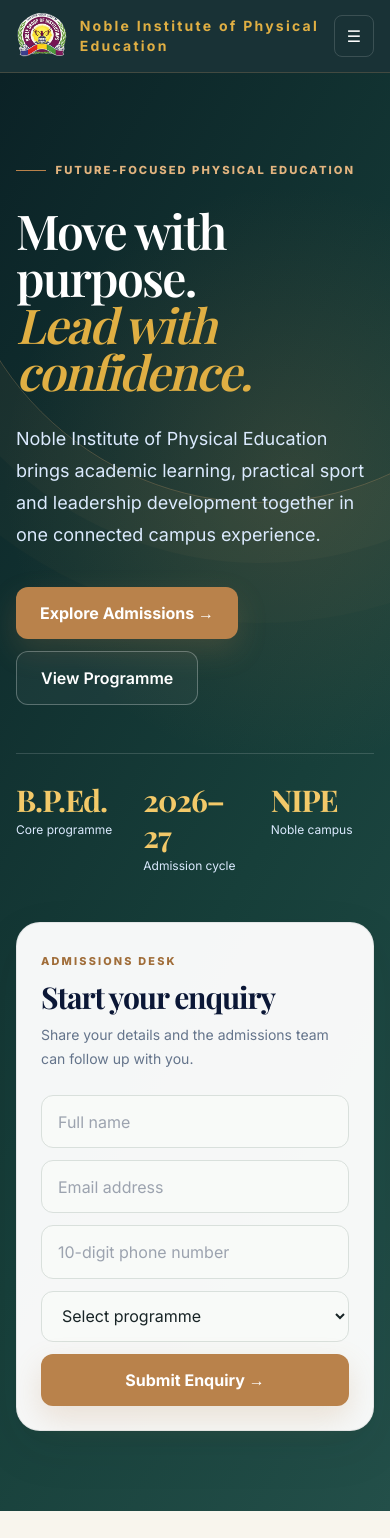
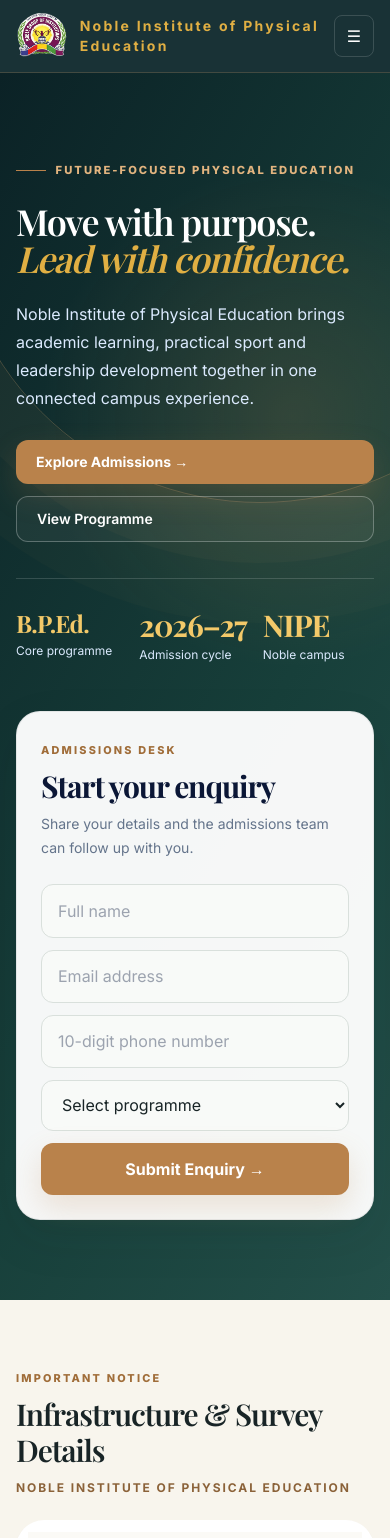
Before and after one commit to realethancool/NIPE, a Next.js app: page / in a window 390 px wide. Shown: the top 1538 px of the page. Built offline with nearby package versions, Linux system fonts and the light colour scheme; a web font is replaced by a local one.

Commit message:
Improve NIPE mobile typography and responsive notice

```diff
--- a/src/app/page.tsx
+++ b/src/app/page.tsx
@@ -52,7 +52,7 @@
         </nav>
         <div className="hidden items-center gap-2 lg:flex">
           <Link href="/student/login" className="rounded-lg border border-[#e0af43] px-4 py-2 text-sm font-semibold text-[#f3c969] hover:bg-[#e0af43] hover:text-[#0b1736]">Student Login</Link>
-          <Link href="/admissions" className="rounded-lg bg-[#e0af43] px-5 py-2 text-sm font-bold text-[#0b1736] hover:bg-[#f3c969]">Apply Now →</Link>
+          <span className="cursor-default rounded-lg bg-[#e0af43] px-5 py-2 text-sm font-bold text-[#0b1736]">Apply Now →</span>
         </div>
         <button className="nipe-mobile rounded-lg border border-white/15 px-3 py-2 text-white" onClick={()=>setOpen(!open)} aria-label="Open menu">{open?'✕':'☰'}</button>
       </div>
@@ -68,14 +68,14 @@
       <div className="relative z-10 mx-auto grid max-w-7xl gap-12 px-4 py-20 md:px-8 md:py-28 lg:grid-cols-[1.15fr_.85fr] lg:items-center">
         <div className="max-w-3xl text-white">
           <span className="nipe-kicker">Future-focused physical education</span>
-          <h1 className="nipe-title mt-7 text-5xl font-semibold leading-[.98] md:text-7xl">Move with purpose.<br/><span className="text-[#e0af43] italic">Lead with confidence.</span></h1>
-          <p className="mt-7 max-w-2xl text-lg leading-8 text-blue-100">Noble Institute of Physical Education brings academic learning, practical sport and leadership development together in one connected campus experience.</p>
-          <div className="mt-9 flex flex-wrap gap-3">
-            <span className="nipe-btn-primary rounded-xl px-6 py-3.5 font-bold">Explore Admissions →</span>
-            <span className="nipe-btn-ghost rounded-xl px-6 py-3.5 font-semibold">View Programme</span>
+          <h1 className="nipe-title mt-6 text-4xl font-semibold leading-[1.02] sm:text-5xl md:mt-7 md:text-7xl">Move with purpose.<br/><span className="text-[#e0af43] italic">Lead with confidence.</span></h1>
+          <p className="mt-6 max-w-2xl text-base leading-7 text-blue-100 sm:text-lg md:mt-7 md:leading-8">Noble Institute of Physical Education brings academic learning, practical sport and leadership development together in one connected campus experience.</p>
+          <div className="mt-7 flex flex-col gap-3 sm:flex-row md:mt-9">
+            <span className="nipe-btn-primary rounded-xl px-5 py-3 text-sm font-bold sm:px-6 sm:py-3.5 sm:text-base">Explore Admissions →</span>
+            <span className="nipe-btn-ghost rounded-xl px-5 py-3 text-sm font-semibold sm:px-6 sm:py-3.5 sm:text-base">View Programme</span>
           </div>
-          <div className="mt-12 grid max-w-2xl grid-cols-3 gap-6 border-t border-white/15 pt-7">
-            <div className="nipe-stat"><strong className="nipe-display text-3xl text-[#f3c969]">B.P.Ed.</strong><span className="mt-1 block text-xs text-blue-100">Core programme</span></div>
+          <div className="mt-9 grid max-w-2xl grid-cols-3 gap-3 sm:gap-6 md:mt-12 border-t border-white/15 pt-7">
+            <div className="nipe-stat"><strong className="nipe-display text-2xl text-[#f3c969] sm:text-3xl">B.P.Ed.</strong><span className="mt-1 block text-xs text-blue-100">Core programme</span></div>
             <div className="nipe-stat"><strong className="nipe-display text-3xl text-[#f3c969]">2026–27</strong><span className="mt-1 block text-xs text-blue-100">Admission cycle</span></div>
             <div className="nipe-stat"><strong className="nipe-display text-3xl text-[#f3c969]">NIPE</strong><span className="mt-1 block text-xs text-blue-100">Noble campus</span></div>
           </div>
@@ -96,10 +96,10 @@
 
     <section className="bg-[#f8f5ed] px-4 py-16 md:px-8 md:py-24">
       <div className="mx-auto max-w-7xl">
-        <div className="mb-8 flex flex-col justify-between gap-3 md:flex-row md:items-end">
+        <div className="mb-6 flex flex-col justify-between gap-3 md:flex-row md:items-end">
           <div>
             <span className="nipe-section-label">Important Notice</span>
-            <h2 className="nipe-title mt-3 text-4xl font-semibold md:text-5xl">Infrastructure &amp; Survey Details</h2>
+            <h2 className="nipe-title mt-2 text-3xl font-semibold sm:text-4xl md:mt-3 md:text-5xl">Infrastructure &amp; Survey Details</h2>
           </div>
           <span className="text-xs font-bold uppercase tracking-[.16em] text-[#8b6239]">Noble Institute of Physical Education</span>
         </div>
@@ -112,7 +112,7 @@
 
     <section className="bg-[#f8f5ed] px-4 py-16 md:px-8 md:py-20">
       <div className="mx-auto max-w-7xl">
-        <div className="max-w-2xl"><span className="nipe-section-label">The NIPE approach</span><h2 className="nipe-title mt-3 text-4xl font-semibold md:text-5xl">Education that happens beyond the classroom.</h2><div className="nipe-line mt-6 w-32"/><p className="mt-5 leading-7 text-[#66728a]">A focused identity for physical education: practical learning, active participation and the confidence to take responsibility.</p></div>
+        <div className="max-w-2xl"><span className="nipe-section-label">The NIPE approach</span><h2 className="nipe-title mt-2 text-3xl font-semibold sm:text-4xl md:mt-3 md:text-5xl">Education that happens beyond the classroom.</h2><div className="nipe-line mt-6 w-32"/><p className="mt-5 leading-7 text-[#66728a]">A focused identity for physical education: practical learning, active participation and the confidence to take responsibility.</p></div>
         <div className="mt-10 grid gap-4 md:grid-cols-3">{pillars.map(([n,t,d])=><article key={n} className="nipe-card p-7"><span className="text-sm font-black text-[#e0af43]">{n}</span><h3 className="nipe-display mt-5 text-2xl font-bold">{t}</h3><p className="mt-3 text-sm leading-6 text-[#66728a]">{d}</p></article>)}</div>
       </div>
     </section>
@@ -121,7 +121,7 @@
       <div className="mx-auto grid max-w-7xl gap-12 lg:grid-cols-[.9fr_1.1fr] lg:items-center">
         <div className="nipe-dark rounded-[28px] p-8 md:p-10">
           <span className="nipe-section-label !text-[#f3c969]">Campus life</span>
-          <h2 className="nipe-title mt-3 text-4xl font-semibold">An active environment for active learners.</h2>
+          <h2 className="nipe-title mt-2 text-3xl font-semibold sm:text-4xl md:mt-3">An active environment for active learners.</h2>
           <p className="mt-5 leading-7 text-blue-100">Explore an academic setting designed around physical education, sport, participation and student development.</p>
           <Link href="/lab-facilities" className="mt-7 inline-flex rounded-xl bg-white px-5 py-3 font-bold text-[#0b1736] hover:bg-[#f3c969]">Explore Facilities →</Link>
         </div>
@@ -131,7 +131,7 @@
 
     <section className="nipe-dark px-4 py-16 md:px-8">
       <div className="mx-auto max-w-7xl">
-        <div className="flex flex-col justify-between gap-6 md:flex-row md:items-end"><div><span className="nipe-section-label !text-[#f3c969]">Academic programme</span><h2 className="nipe-title mt-3 text-4xl font-semibold">Build your path in physical education.</h2></div><Link href="/courses" className="text-sm font-bold text-[#f3c969] hover:text-white">View all academics →</Link></div>
+        <div className="flex flex-col justify-between gap-6 md:flex-row md:items-end"><div><span className="nipe-section-label !text-[#f3c969]">Academic programme</span><h2 className="nipe-title mt-2 text-3xl font-semibold sm:text-4xl md:mt-3">Build your path in physical education.</h2></div><Link href="/courses" className="text-sm font-bold text-[#f3c969] hover:text-white">View all academics →</Link></div>
         <div className="mt-10 grid gap-5">{programmes.map(p=><Link key={p.code} href={p.href} className="nipe-dark-card group rounded-2xl p-7 md:flex md:items-center md:justify-between"><div><span className="text-sm font-black tracking-widest text-[#f3c969]">{p.code}</span><h3 className="nipe-display mt-2 text-2xl font-bold">{p.title}</h3><p className="mt-3 max-w-2xl text-sm leading-6 text-blue-100">{p.text}</p></div><span className="mt-6 inline-block text-[#f3c969] md:mt-0 md:text-2xl">→</span></Link>)}</div>
       </div>
     </section>
```
